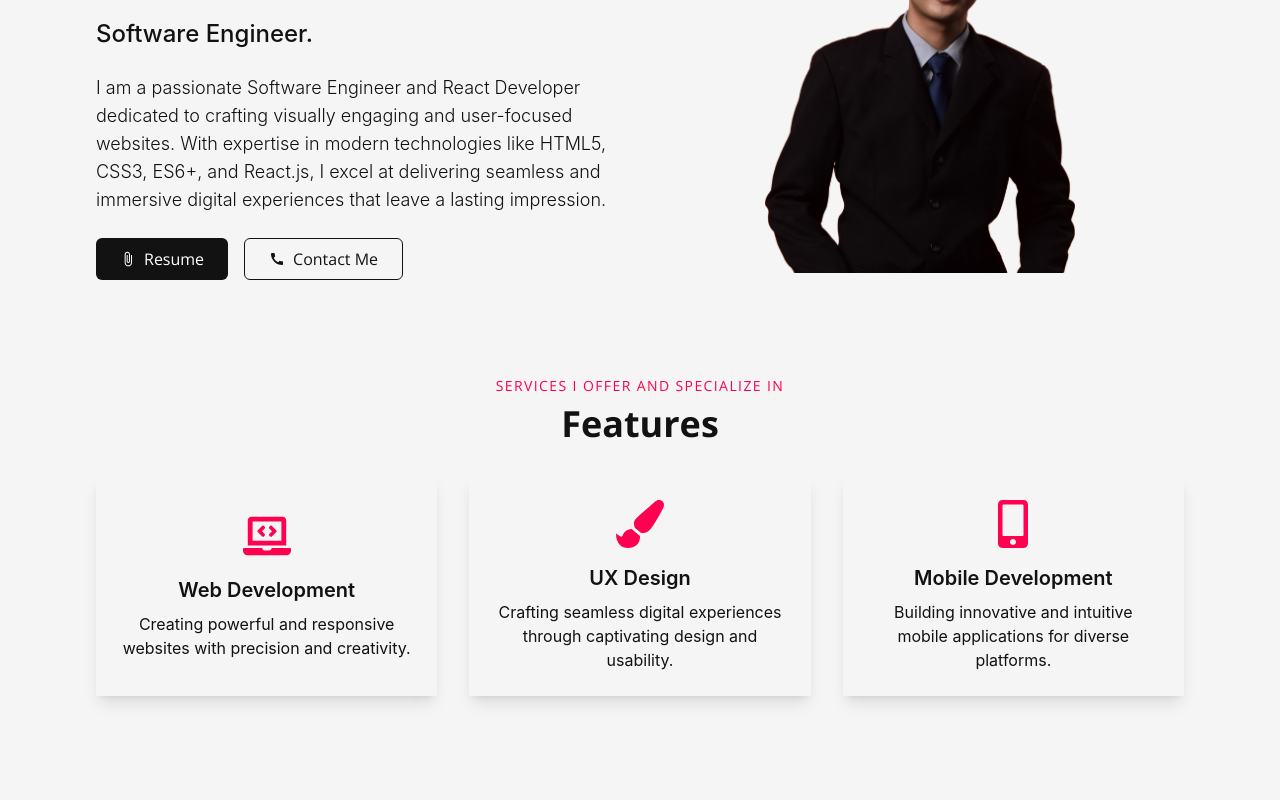
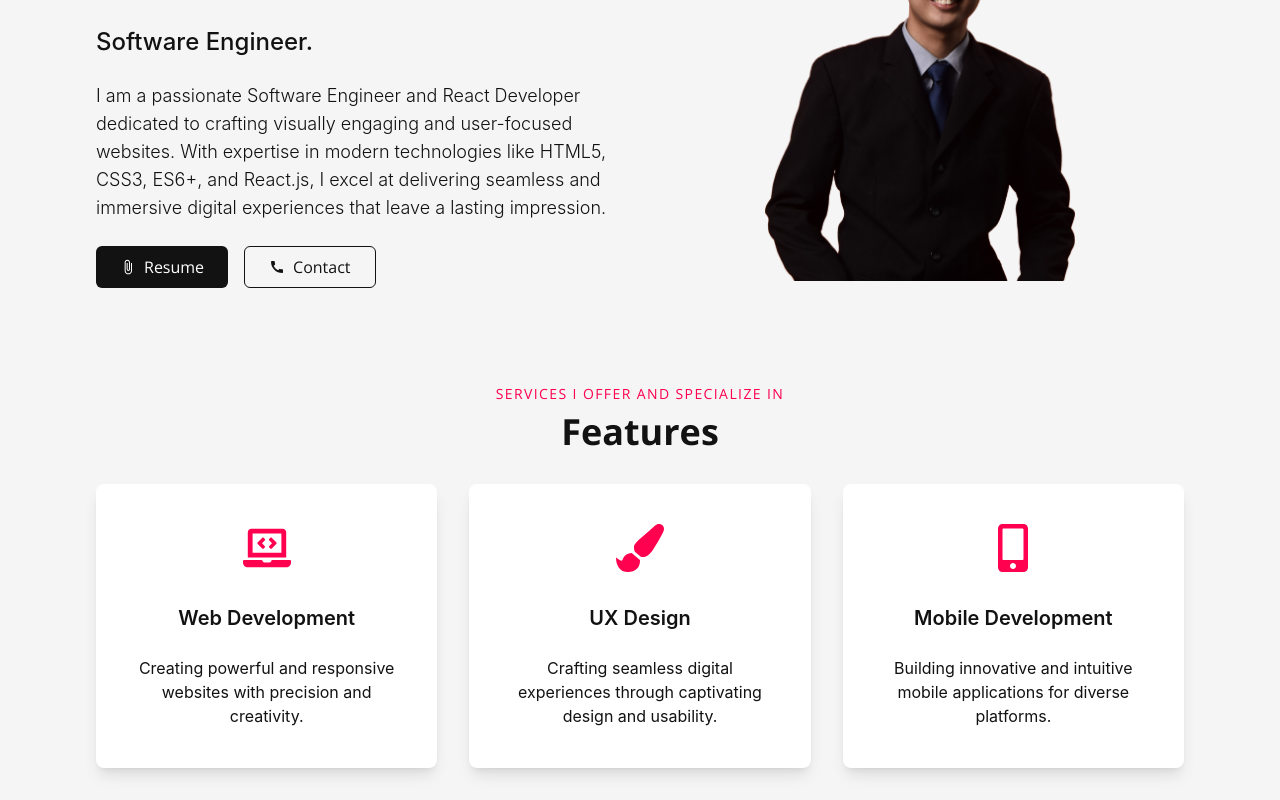
Before and after one commit to Antholem/web-portfolio, a React (Create React App) app in the folder portfolio/client/: page / in a window 1280 px wide. Shown: the part 216-1016 px from the top of the page. Before the commit the page ends 936 px from the top, so only its background shows below. Built offline with nearby package versions, Linux system fonts and the light colour scheme.

Commit message:
Card Component in Features

```diff
--- /dev/null
+++ b/portfolio/client/src/components/Card.js
@@ -0,0 +1,48 @@
+import React from "react";
+import { useThemeStore } from "../store/themeStore";
+
+const Card = ({
+    size = "md", // Card size: 'xs', 'sm', 'md', 'lg', or 'xl'
+    variant = "elevated", // Card variant: 'elevated', 'outline', 'filled', or 'unstyled'
+    children, // Card content
+    className = "", // Additional class names
+    ...props
+}) => {
+    const { theme } = useThemeStore();
+
+    // Define size-based padding and dimensions
+    const sizeClasses = {
+        xs: "p-4",
+        sm: "p-6",
+        md: "p-8",
+        lg: "p-10",
+        xl: "p-12",
+    };
+
+    // Define variant-based styles
+    const variantClasses = {
+        elevated: theme === "dark"
+            ? "shadow-lg bg-dark-paper"
+            : "shadow-lg bg-white-paper",
+        outlined: theme === "dark"
+            ? "border border-dark-divider bg-transparent"
+            : "border border-white-divider bg-transparent",
+        filled: theme === "dark"
+            ? "bg-dark-paper text-white"
+            : "bg-white-paper text-dark",
+    };
+
+    const appliedSize = sizeClasses[size] || sizeClasses["md"];
+    const appliedVariant = variantClasses[variant] || variantClasses["elevated"];
+
+    return (
+        <div
+            className={`rounded-lg ${appliedVariant} ${appliedSize} ${className}`}
+            {...props}
+        >
+            {children}
+        </div>
+    );
+};
+
+export default Card;
--- a/portfolio/client/src/components/Navigations.js
+++ b/portfolio/client/src/components/Navigations.js
@@ -19,7 +19,7 @@ const NavigationBar = ({ children }) => {
         <>
             {/* Top Navigation Bar */}
             <nav
-                className={`sticky top-0 z-50 border-b-2 py-4 md:px-8 ${theme === "dark" ? "bg-dark border-dark-divider" : "bg-light border-light-divider"}`}
+                className={`sticky top-0 z-50 border-b-2 py-4 md:px-8 ${theme === "dark" ? "bg-dark-paper border-dark-divider" : "bg-light-paper border-light-divider"}`}
             >
                 <div className="container mx-auto flex justify-between items-center px-6">
                     {/* Mobile Menu Toggle */}
@@ -103,7 +103,7 @@ const NavigationBar = ({ children }) => {
             </div>
 
             {/* Main Content */}
-            <main className="container mx-auto py-2 px-0 md:px-16 lg:px-20">
+            <main className="container mx-auto py-4 px-0 md:px-16 lg:px-20">
                 {children}
             </main>
         </>
--- a/portfolio/client/src/components/index.js
+++ b/portfolio/client/src/components/index.js
@@ -1,4 +1,5 @@
 import NavigationBar from "./Navigations";
 import Button from "./Button";
+import Card from "./Card";
 
-export { NavigationBar, Button };
+export { NavigationBar, Button, Card };
--- a/portfolio/client/src/views/About.js
+++ b/portfolio/client/src/views/About.js
@@ -31,7 +31,7 @@ const About = () => {
                             Resume
                         </Button>
                         <Button variant="outlined" leftIcon={<MdCall />}>
-                            Contact Me
+                            Contact
                         </Button>
                     </div>
                 </div>
--- a/portfolio/client/src/views/Features.js
+++ b/portfolio/client/src/views/Features.js
@@ -1,5 +1,7 @@
 import React from "react";
 import { FaLaptopCode, FaMobileAlt, FaPaintBrush } from "react-icons/fa";
+import { useThemeStore } from "../store/themeStore";
+import { Card } from "../components";
 
 const features = [
     {
@@ -19,10 +21,12 @@ const features = [
         title: "Mobile Development",
         description:
             "Building innovative and intuitive mobile applications for diverse platforms.",
-    },
+    }
 ];
 
 const Features = () => {
+    const { theme } = useThemeStore();
+
     return (
         <>
             <h2 className="text-sm font-heading tracking-widest text-brand mb-2">
@@ -33,9 +37,11 @@ const Features = () => {
             </h1>
             <div className="grid grid-cols-1 md:grid-cols-2 lg:grid-cols-3 gap-8 max-w-6xl">
                 {features.map((feature, index) => (
-                    <div
+                    <Card
+                        variant="elevated"
+                        size="lg"
                         key={index}
-                        className="flex flex-col items-center justify-center p-6 shadow-lg hover:shadow-xl transition-shadow duration-300"
+                        className={`flex flex-col items-center justify-center gap-4 ${theme === "dark" ? "bg-dark-paper" : "bg-light-paper"}`}
                     >
                         {feature.icon}
                         <h3 className="text-xl font-semibold mb-2">
@@ -44,7 +50,7 @@ const Features = () => {
                         <p className="text-center">
                             {feature.description}
                         </p>
-                    </div>
+                    </Card>
                 ))}
             </div>
         </>
```
